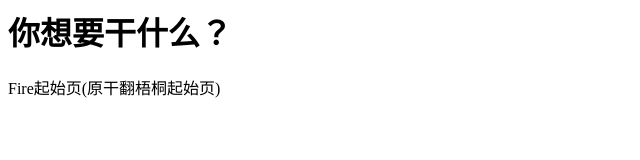
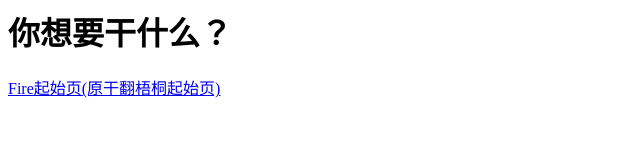
Before and after one commit to firedevel/firedevel.github.io, a plain HTML site: page index.html in a window 1280 px wide. Shown: the whole page, without its empty margins (0-640 px from the left). Drawn offline with Linux system fonts and the light colour scheme.

Commit message:
Update index.html

```diff
--- a/index.html
+++ b/index.html
@@ -3,6 +3,6 @@
 </head>
 <body>
 <h1>你想要干什么？</h1>
-<a herf="./FireStartPage">Fire起始页(原干翻梧桐起始页)</a>
+<a href="./FireStartPage">Fire起始页(原干翻梧桐起始页)</a>
 </body>
 </html>
```
